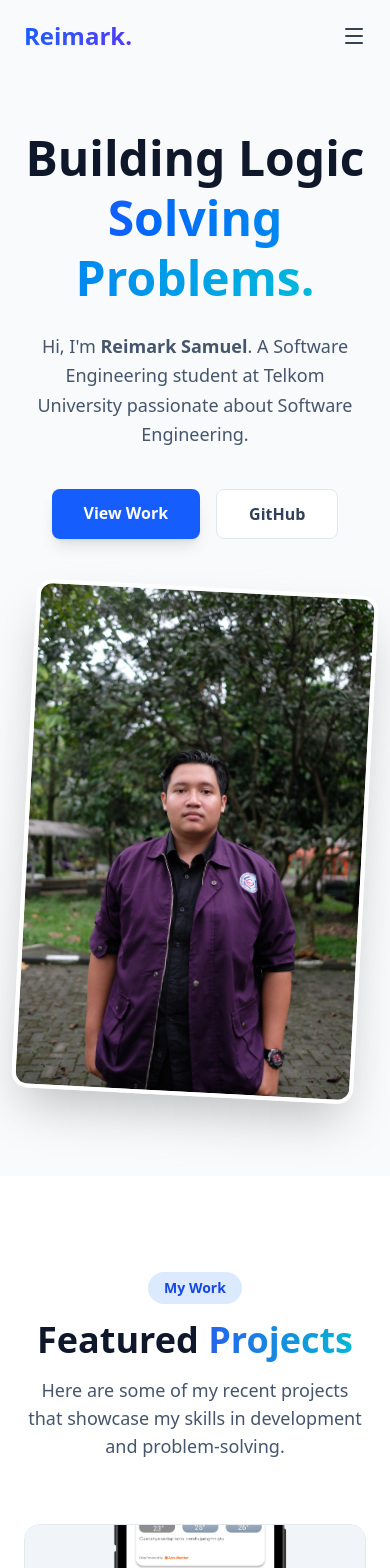
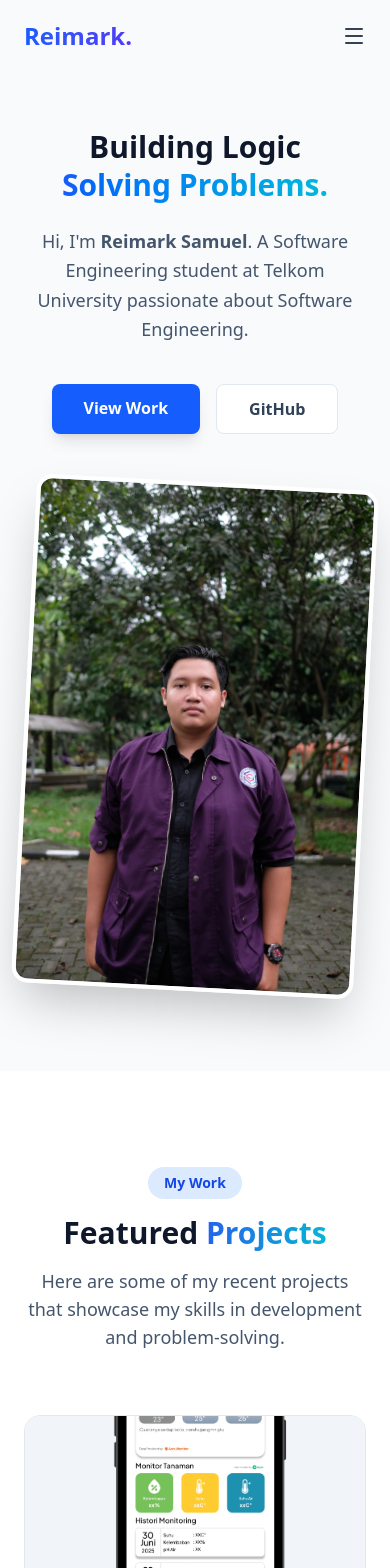
Before and after one commit to rsam-66/rsam-portfolio, a React (Vite) app: page / in a window 390 px wide. Shown: the top 1568 px of the page. Built offline with nearby package versions, Linux system fonts and the light colour scheme.

Commit message:
Update responsivity

```diff
--- a/src/components/layout/Footer.jsx
+++ b/src/components/layout/Footer.jsx
@@ -19,7 +19,7 @@ export default function Footer() {
     return (
         <footer className="bg-slate-900 text-white">
             <div className="max-w-7xl mx-auto px-6 py-16">
-                <div className="grid md:grid-cols-3 gap-12 mb-12">
+                <div className="grid sm:grid-cols-2 md:grid-cols-3 gap-12 mb-12">
                     {/* Brand Column */}
                     <div className="space-y-4">
                         <a href="#" className="text-2xl font-bold bg-linear-to-r from-blue-400 to-cyan-400 bg-clip-text text-transparent">
--- a/src/features/contact/Contact.jsx
+++ b/src/features/contact/Contact.jsx
@@ -79,7 +79,7 @@ export default function Contact() {
                     <span className="inline-block px-4 py-1.5 bg-green-100 text-green-700 rounded-full text-sm font-semibold mb-4">
                         Get in Touch
                     </span>
-                    <h2 className="text-4xl lg:text-5xl font-bold text-slate-900 mb-4">
+                    <h2 className="text-3xl sm:text-4xl lg:text-5xl font-bold text-slate-900 mb-4">
                         Let's <span className="gradient-text">Connect</span>
                     </h2>
                     <p className="text-lg text-slate-600 max-w-2xl mx-auto">
@@ -122,7 +122,7 @@ export default function Contact() {
                                         </div>
                                         <div className="flex-1">
                                             <p className="text-xs text-slate-500 font-medium">{link.label}</p>
-                                            <p className="text-slate-800 font-semibold">{link.value}</p>
+                                            <p className="text-slate-800 font-semibold break-all">{link.value}</p>
                                         </div>
                                         <Send size={18} className="text-slate-400 group-hover:text-blue-600 transition-colors" />
                                     </a>
--- a/src/features/hero/Hero.jsx
+++ b/src/features/hero/Hero.jsx
@@ -8,7 +8,7 @@ export default function Hero() {
                     {/* <span className="inline-block px-3 py-1 bg-blue-100 text-blue-700 rounded-full text-sm font-semibold tracking-wide">
                         Available for Hire
                     </span> */}
-                    <h1 className="text-5xl lg:text-7xl font-extrabold text-slate-900 leading-tight">
+                    <h1 className="text-3xl sm:text-4xl md:text-5xl lg:text-7xl font-extrabold text-slate-900 leading-tight">
                         Building Logic <br />
                         <span className="text-transparent bg-clip-text bg-linear-to-r from-blue-600 to-cyan-500">
                             Solving Problems.
--- a/src/features/projects/Projects.jsx
+++ b/src/features/projects/Projects.jsx
@@ -64,7 +64,7 @@ export default function Projects() {
                     <span className="inline-block px-4 py-1.5 bg-blue-100 text-blue-700 rounded-full text-sm font-semibold mb-4">
                         My Work
                     </span>
-                    <h2 className="text-4xl lg:text-5xl font-bold text-slate-900 mb-4">
+                    <h2 className="text-3xl sm:text-4xl lg:text-5xl font-bold text-slate-900 mb-4">
                         Featured <span className="gradient-text">Projects</span>
                     </h2>
                     <p className="text-lg text-slate-600 max-w-2xl mx-auto">
--- a/src/features/skills/Skills.jsx
+++ b/src/features/skills/Skills.jsx
@@ -47,7 +47,7 @@ export default function Skills() {
                     <span className="inline-block px-4 py-1.5 bg-indigo-100 text-indigo-700 rounded-full text-sm font-semibold mb-4">
                         Expertise
                     </span>
-                    <h2 className="text-4xl lg:text-5xl font-bold text-slate-900 mb-4">
+                    <h2 className="text-3xl sm:text-4xl lg:text-5xl font-bold text-slate-900 mb-4">
                         Skills & <span className="gradient-text">Technologies</span>
                     </h2>
                     <p className="text-lg text-slate-600 max-w-2xl mx-auto">
@@ -56,7 +56,7 @@ export default function Skills() {
                 </div>
 
                 {/* Skills Grid */}
-                <div className="grid md:grid-cols-3 gap-8">
+                <div className="grid sm:grid-cols-2 md:grid-cols-3 gap-8">
                     {skillCategories.map((category, index) => (
                         <div
                             key={index}
```
